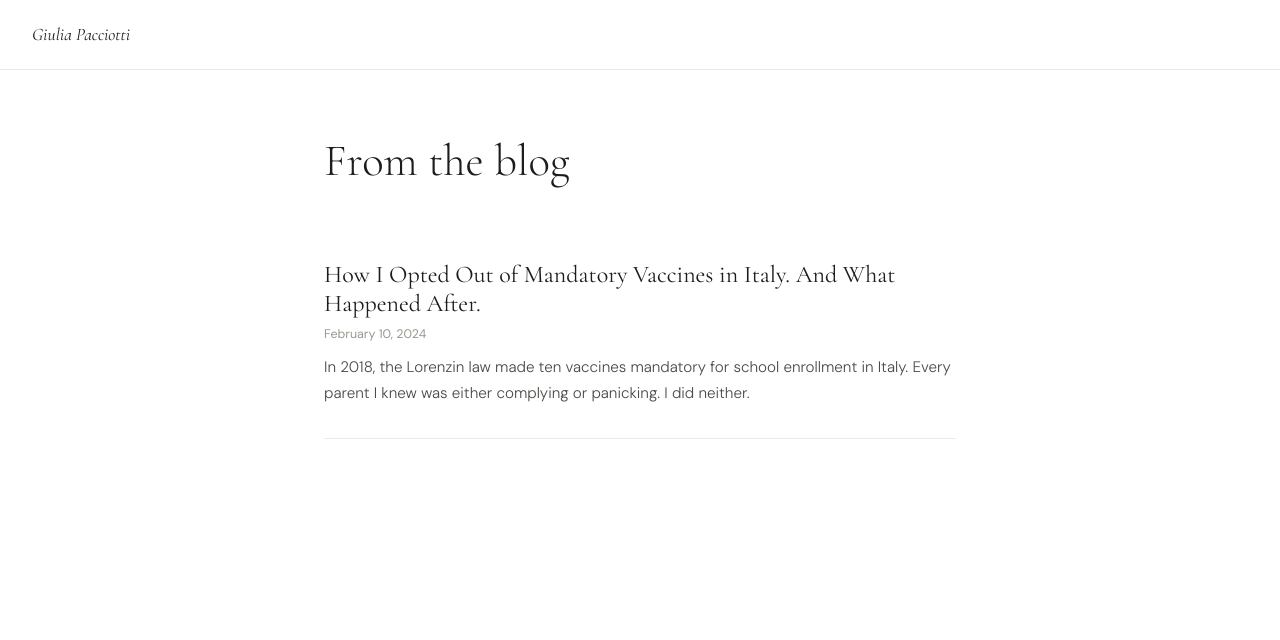
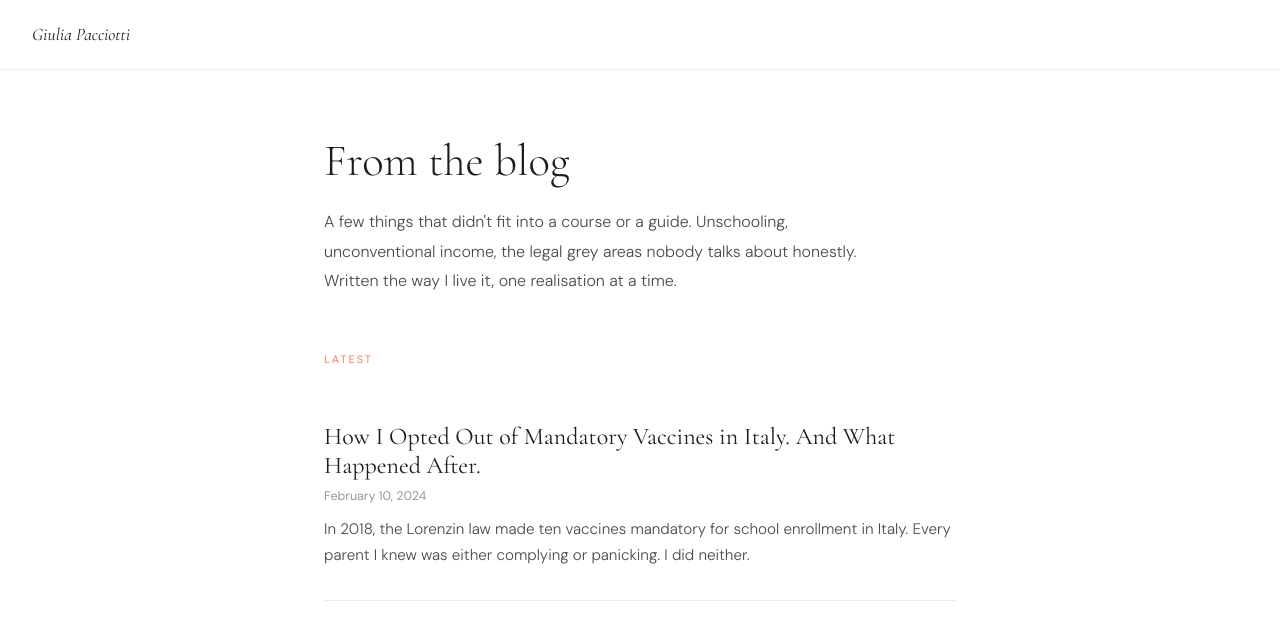
Before and after one commit to Blubell26/giuliapacciotti.com, a Jekyll site: the page built from blog/index.html, in a window 1280 px wide. Shown: the top 640 px of the page. Built offline with Jekyll 4.4.1, drawn with Linux system fonts in a browser that asks for light colours.

Commit message:
Update index.html

```diff
--- a/blog/index.html
+++ b/blog/index.html
@@ -12,13 +12,15 @@ permalink: /blog/
 <link rel="preconnect" href="https://fonts.gstatic.com" crossorigin>
 <link href="https://fonts.googleapis.com/css2?family=Cormorant+Garamond:ital,wght@0,300;0,400;0,600;1,300;1,400;1,600&family=DM+Sans:wght@300;400;500&display=swap" rel="stylesheet">
 <style>
-:root{--peach:#e8956d;--dark:#1c1c1a;--mid:#4a4a46;--soft:#999990;}
+:root{--peach:#e8956d;--teal:#2d6b6b;--dark:#1c1c1a;--mid:#4a4a46;--soft:#999990;}
 *{margin:0;padding:0;box-sizing:border-box;}
 body{font-family:'DM Sans',sans-serif;background:#fff;color:var(--dark);}
 .topbar{padding:1.5rem 2rem;border-bottom:1px solid #ebebeb;}
 .topbar a{font-family:'Cormorant Garamond',serif;font-style:italic;font-size:1.1rem;color:var(--dark);text-decoration:none;}
 .wrap{max-width:680px;margin:0 auto;padding:4rem 1.5rem 6rem;}
-.page-title{font-family:'Cormorant Garamond',serif;font-size:clamp(2rem,5vw,2.8rem);font-weight:300;margin-bottom:2.5rem;}
+.page-title{font-family:'Cormorant Garamond',serif;font-size:clamp(2rem,5vw,2.8rem);font-weight:300;margin-bottom:1.2rem;}
+.intro{font-size:1rem;line-height:1.85;color:var(--mid);font-weight:300;max-width:560px;margin-bottom:3.5rem;}
+.section-label{font-size:0.68rem;letter-spacing:0.18em;text-transform:uppercase;color:var(--peach);font-weight:500;margin-bottom:1.5rem;display:block;}
 .post-card{display:block;padding:2rem 0;border-bottom:1px solid #ebebeb;text-decoration:none;color:inherit;}
 .post-card-title{font-family:'Cormorant Garamond',serif;font-size:1.5rem;font-weight:400;color:var(--dark);margin-bottom:0.5rem;}
 .post-card-date{font-size:0.78rem;color:var(--soft);margin-bottom:0.8rem;}
@@ -29,6 +31,8 @@ body{font-family:'DM Sans',sans-serif;background:#fff;color:var(--dark);}
 <div class="topbar"><a href="/">Giulia Pacciotti</a></div>
 <div class="wrap">
 <h1 class="page-title">From the blog</h1>
+<p class="intro">A few things that didn't fit into a course or a guide. Unschooling, unconventional income, the legal grey areas nobody talks about honestly. Written the way I live it, one realisation at a time.</p>
+<span class="section-label">Latest</span>
 {% for post in site.posts %}
 <a href="{{ post.url }}" class="post-card">
 <h2 class="post-card-title">{{ post.title }}</h2>
```
